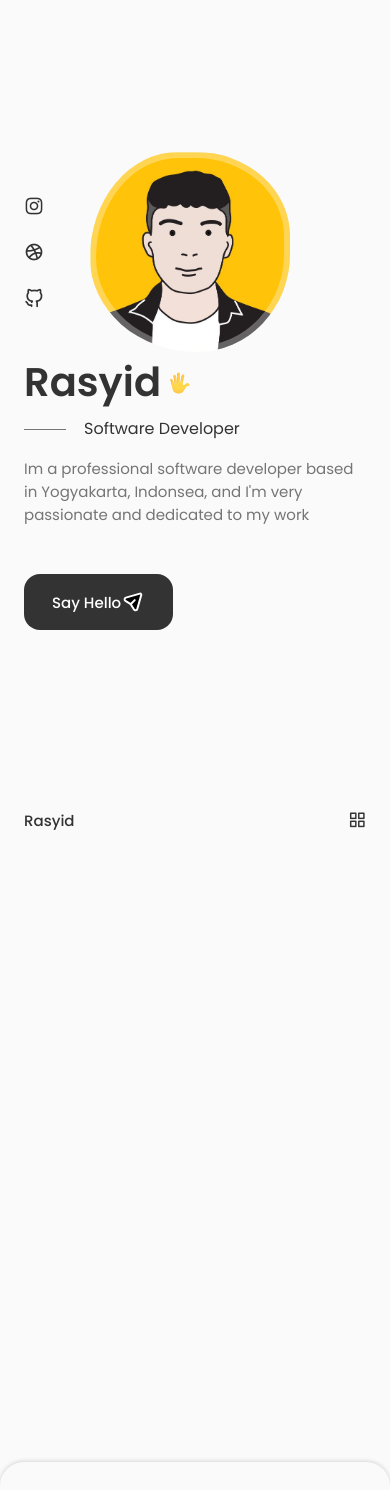
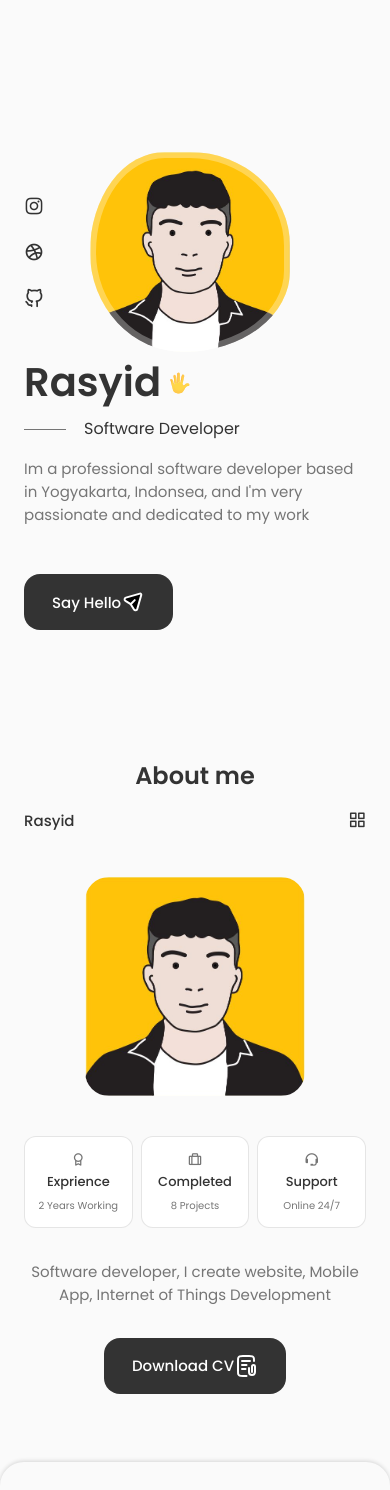
Before and after one commit to rasyidk/my-portofolio, a React (Create React App) app: page / in a window 390 px wide. Before the commit the page ends 844 px from the top, so only its background shows below. Built offline with nearby package versions, Linux system fonts and the light colour scheme.

Commit message:
feat: AboutComponent

```diff
--- a/src/App.css
+++ b/src/App.css
@@ -175,6 +175,7 @@ img{
   .container {
     margin-left: var(--mb-1-5);
     margin-right: var(--mb-1-5);
+
   }
   .button{
     padding: 1rem 1.75rem;
@@ -186,10 +187,16 @@ img{
 }
 
 @media screen and(max-width :768px) {
+  body{
+    margin: 0 0 var(--header-height) 0;
+  }
   .section{
     padding: 2rem 0 4rem;
+
   }
-
+  .section__subtitle{
+    margin-bottom: var(--mb-3);
+  }
 }
 
 @media screen and(max-width :576px) {
--- a/src/App.js
+++ b/src/App.js
@@ -2,6 +2,7 @@ import logo from './logo.svg';
 import './App.css';
 import Header from './components/header/Header';
 import Home from './components/home/Home';
+import About from './components/about/About';
 
 function App() {
   return (
@@ -9,6 +10,7 @@ function App() {
     <Header />
     <main className='main'>
       <Home />
+      <About />
     </main>
     </>
   );
--- /dev/null
+++ b/src/components/about/About.jsx
@@ -0,0 +1,35 @@
+import React from "react";
+import AboutImg from  "../../assets/rasyid.jpg"
+import CV from "../../assets/cv-rasyid.pdf"
+import Info from "./Info";
+import './about.css'
+
+const About = () =>{
+    return(
+        <section className="about section" id="about">
+
+            <h2 className="section__title">About me</h2>
+            <span className="section__subtitle">My Introduction</span>
+
+            <div className="about__container container grid">
+                <img src={AboutImg} alt="" className="about__img" />
+
+                <div className="about__data">
+                    <Info />
+
+                    <p className="about__description">Software developer, I create website, Mobile App, Internet of Things Development</p>
+
+                    <a download="" href={CV} className="button button--flex">Download CV
+
+                    <svg width="24px" height="24px" viewBox="0 0 24 24" fill="none" xmlns="http://www.w3.org/2000/svg">
+                    <path d="M20 7V6.8C20 5.11984 20 4.27976 19.673 3.63803C19.3854 3.07354 18.9265 2.6146 18.362 2.32698C17.7202 2 16.8802 2 15.2 2H8.8C7.11984 2 6.27976 2 5.63803 2.32698C5.07354 2.6146 4.6146 3.07354 4.32698 3.63803C4 4.27976 4 5.11984 4 6.8V17.2C4 18.8802 4 19.7202 4.32698 20.362C4.6146 20.9265 5.07354 21.3854 5.63803 21.673C6.27976 22 7.11984 22 8.8 22H12.5M12.5 11H8M11.5 15H8M16 7H8M18 18V12.5C18 11.6716 18.6716 11 19.5 11C20.3284 11 21 11.6716 21 12.5V18C21 19.6569 19.6569 21 18 21C16.3431 21 15 19.6569 15 18V14" stroke="var(--container-color)" stroke-width="2" stroke-linecap="round" stroke-linejoin="round"/>
+                    </svg>
+                    </a>
+                </div>
+            </div>
+        </section>
+    )
+}
+
+
+export default About
--- /dev/null
+++ b/src/components/about/Info.jsx
@@ -0,0 +1,27 @@
+import React from "react";
+
+const Info = () => {
+    return(
+        <div className="about__info grid">
+            <div className="about__box">
+                <i className="bx bx-award"></i>
+                <h3 className="about__title">Exprience</h3>
+                <span className="about__subtitle">2 Years Working</span>
+            </div>
+
+            <div className="about__box">
+                <i className="bx bx-briefcase-alt"></i>
+                <h3 className="about__title">Completed</h3>
+                <span className="about__subtitle">8 Projects</span>
+            </div>
+
+            <div className="about__box">
+                <i className="bx bx-support"></i>
+                <h3 className="about__title">Support</h3>
+                <span className="about__subtitle">Online 24/7</span>
+            </div>
+        </div>
+    )
+}
+
+export default Info
--- /dev/null
+++ b/src/components/about/about.css
@@ -0,0 +1,90 @@
+.about__container{
+    grid-template-columns: repeat(2,1fr);
+    align-items: center;
+    column-gap: 4rem;
+
+}
+
+.about__img{
+    width: 350px;
+    border-radius: 1.5rem;
+    justify-self: center;
+}
+
+.about__info{
+    grid-template-columns: repeat(3, 140px);
+    gap: 0.5rem ;
+    margin-bottom: var(--mb-2);
+}
+
+.about__box{
+    background-color: var(--container-color);
+    border: 1px solid rgba(0, 0, 0, 0.1);
+    border-radius: 0.75rem;
+    text-align: center;
+    padding: 1rem 1.25rem;
+}
+
+.about__icon{
+    font-size: 1.5rem;
+    color: var(--title-color);
+    margin-bottom: var(--mb-0-5);
+}
+
+.about__title{
+    font-size: var(--small-font-size);
+    font-weight: var(--font-medium);
+}
+
+.about__subtitle{
+    font-size: var(--tiny-font-size);
+}
+
+.about__description{
+    padding: 0 4rem 0 0;
+    margin-bottom: var(--mb-2);
+}
+
+@media (max-width: 992px){
+    .about__container{
+        grid-template-columns: 1fr;
+        row-gap: 2.5rem;
+        margin-bottom: 4rem;
+    }
+
+    .about__img{
+        width: 220px;
+    }
+
+    .about__box{
+        padding: 0.75rem 0.5rem;
+    }
+
+    .about__data{
+        text-align: center;
+    }
+    .about__info{
+        justify-content: center;
+    }
+
+    .about__description{
+        padding:0 5rem;
+        margin-bottom: 2rem;
+    }
+  }
+
+  @media (max-width: 576px){
+        .about__info{
+            grid-template-columns: repeat(3,1fr);
+        }
+
+        .about__description{
+            padding: 0 ;
+        }
+  }
+
+  @media (max-width: 350px){
+        .about__info{
+            grid-template-columns: repeat(2,1fr);
+        }
+  }
```
Also changed, not shown: src/assets/file-attachment-04-svgrepo-com (1).svg (added), 1 other file (tests, documents, lock files or other folders).
